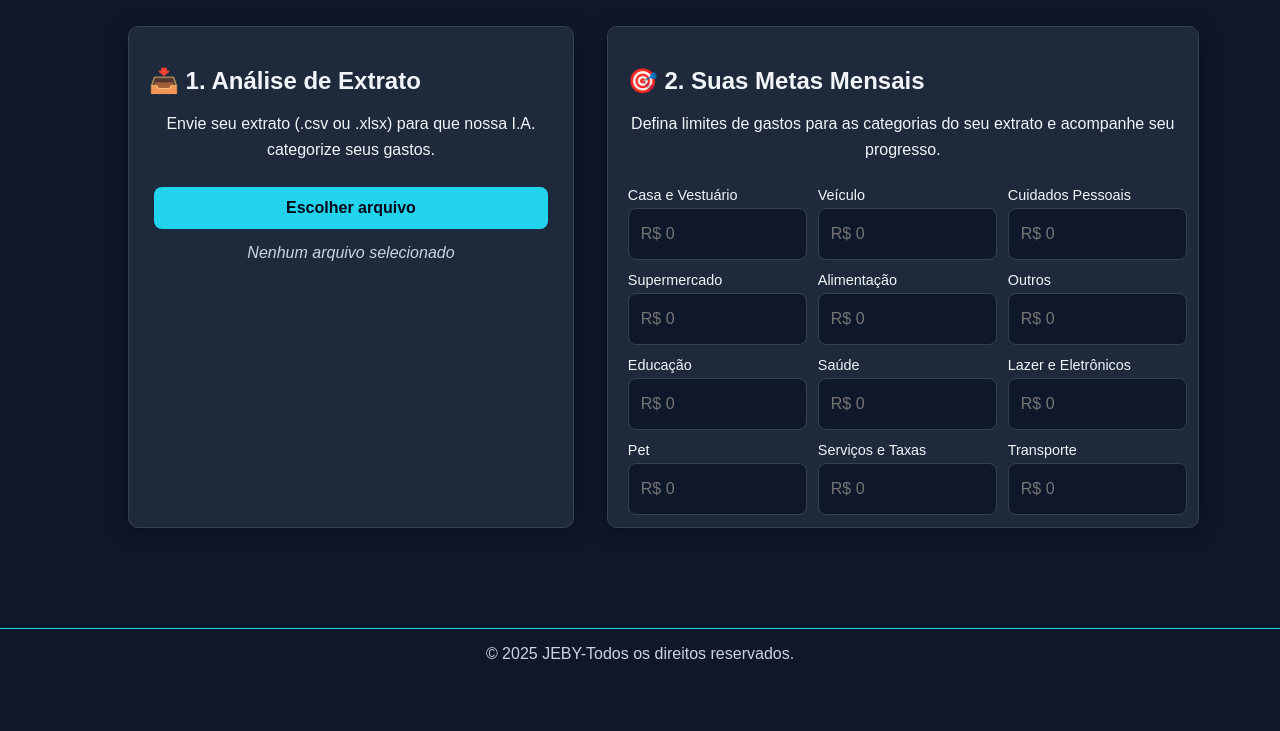
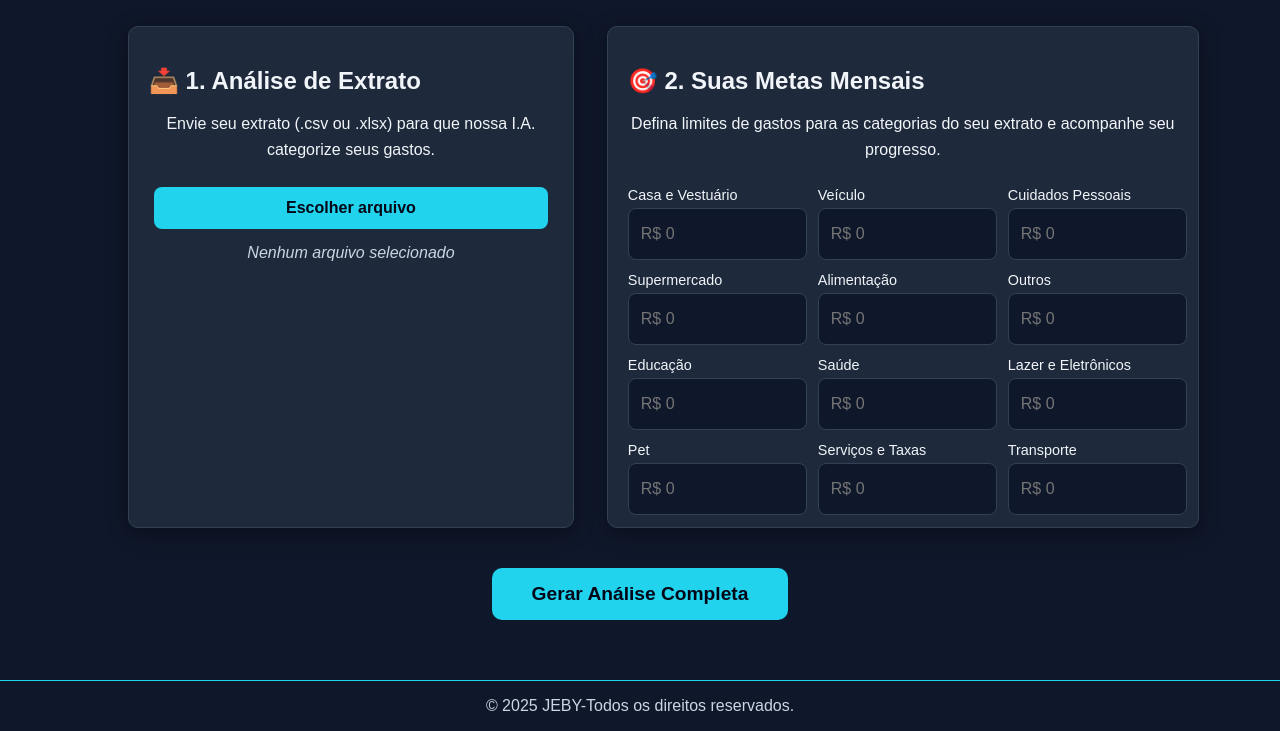
Before and after one commit to EnzoParraVesguerber-ml/projeto-financas-deploy, a plain HTML site: page pagina de input/index.html in a window 1280 px wide. Shown: the part 74-805 px from the top of the page. Drawn offline with Linux system fonts and the light colour scheme.

Commit message:
adicionado botão de análise

```diff
--- a/pagina de input/index.html
+++ b/pagina de input/index.html
@@ -85,7 +85,12 @@
                         </div>
                     </form>
                 </section>
+            </div>
 
+            <div class="generate-button-wrapper">
+                <button id="generate-analysis" class="generate-button">
+                    Gerar Análise Completa
+                </button>
             </div>
 
         </div>
--- a/pagina de input/style.css
+++ b/pagina de input/style.css
@@ -96,17 +96,17 @@ a:hover {
 .dashboard {
     padding-top: 100px;
     padding-bottom: 60px;
-    margin-left: 10%;
+
 }
 
 .dashboard-grid{
     font-family: 'Poppins', sans-serif;
-
     color: var(--heading-color);
     display: grid;
     grid-template-columns: 1fr 1.5fr; /* Coluna da direita maior */
     gap: 30px;
     margin-bottom: 40px;
+    margin-left: 10%;
 }
 
 .upload-box{
@@ -155,6 +155,7 @@ a:hover {
 
 .file-upload-label:hover {
     opacity: 0.9;
+    transform: scale(1.05);
 }
 
 #file-upload {
@@ -205,6 +206,28 @@ a:hover {
     text-align: left;
 }
 
+.generate-button-wrapper {
+    text-align: center;
+}
+
+.generate-button{
+    display: inline-block;
+    background: var(--primary-color);
+    color: #020617;
+    font-size: 1.2rem;
+    font-weight: 600;
+    padding: 15px 40px;
+    border-radius: 10px;
+    text-decoration: none;
+    transition: all 0.3s ease;
+    border: none;
+    cursor: pointer;
+}
+
+.generate-button:hover {
+    opacity: 0.9;
+    transform: scale(1.05);
+}
 
 .footer{
     text-align: center;
```
